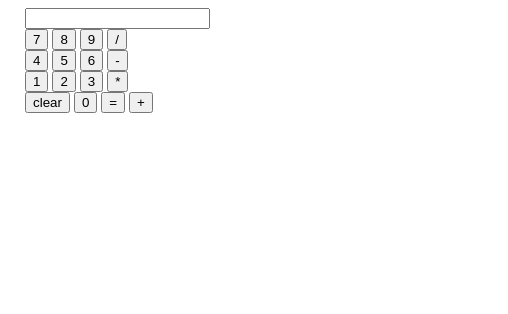
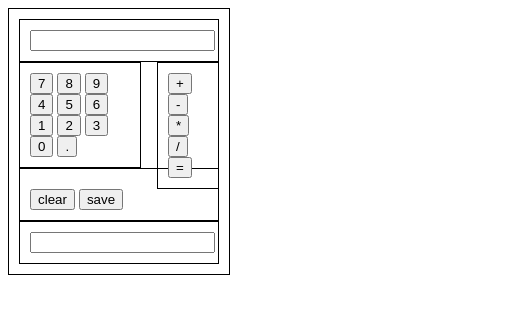
Before and after one commit to richardssinclair/calculator, a plain HTML site: page index.html in a window 390 px wide. Shown: the whole page, 508 px wide, since content can reach past the window. Drawn offline with Linux system fonts and the light colour scheme.

Commit message:
changes to layout

```diff
--- a/css/style.css
+++ b/css/style.css
@@ -1,3 +1,5 @@
+
+
 ul {
   margin: 0 auto;
   width: 340px;
@@ -7,6 +9,60 @@ ul {
 li {
 list-style-type: none;
 display: inline-block;
+}
+@media (max-width: 600px) {
+
+.calculator {
+  border-width: 1px;
+  border-style: solid;
+  border-color: black;
+  padding: 10px;
+  width: 200px;
+  background-color:
+}
+
+.screen {
+  border-width: 1px;
+  border-style: solid;
+  border-color: black;
+  padding: 10px;
+}
+
+.numbers {
+  border-width: 1px;
+  border-style: solid;
+  border-color: black;
+  padding: 10px;
+  display: inline-block;
+  width: 100px;
 
 }
-style.backgroundcolour =
+
+.operatorsBox {
+  border-width: 1px;
+  border-style: solid;
+  border-color: black;
+  padding: 10px;
+  width: 40px;
+  float: right;
+}
+
+.operatorsBox ul {
+  display: inline-grid;
+}
+
+.otherButtons{
+  border-width: 1px;
+  border-style: solid;
+  border-color: black;
+  padding: 10px;
+
+}
+
+.saveBox {
+  border-width: 1px;
+  border-style: solid;
+  border-color: black;
+  padding: 10px;
+
+}
--- a/index.html
+++ b/index.html
@@ -8,18 +8,24 @@
   <title>Calculator</title>
 </head>
 <body>
+
   <div class="calculator">
 
+    <div class="screen">
       <ul>
         <li>
           <input type="text" class="display">
+          <!-- <li><input type="text" class="savedMaths"></li> -->
         </li>
+      </ul>
+    </div>
+
+    <div class="numbers">
       <li>
         <ul>
           <li><input type="button" value="7" class="number"></li>
           <li><input type="button" value="8" class="number"></li>
           <li><input type="button" value="9" class="number"></li>
-        <li><input type="button" value="/" class="operator"></li>
         </ul>
       </li>
       <li>
@@ -27,7 +33,6 @@
           <li><input type="button" value="4" class="number"></li>
           <li><input type="button" value="5" class="number"></li>
           <li><input type="button" value="6" class="number"></li>
-        <li><input type="button" value="-" class="operator"></li>
         </ul>
       </li>
       <li>
@@ -35,18 +40,40 @@
           <li><input type="button" value="1" class="number"></li>
           <li><input type="button" value="2" class="number"></li>
           <li><input type="button" value="3" class="number"></li>
-        <li><input type="button" value="*" class="operator"></li>
         </ul>
       </li>
+      <ul>
+        <li><input type="button" value="0" class="number"></li>
+        <li><input type="button" value="." class="operator"></li>
+      </ul>
+    </div>
+
+    <div class="operatorsBox">
+      <li>
+        <ul>
+          <li><input type="button" value="+" class="operator"></li>
+          <li><input type="button" value="-" class="operator"></li>
+          <li><input type="button" value="*" class="operator"></li>
+          <li><input type="button" value="/" class="operator"></li>
+          <li><input type="button" value="=" class="equals"></li>
+        </ul>
+      </li>
+    </div>
+
+    <div class="otherButtons">
       <li>
         <ul>
           <li><input type="button" value="clear" class="clear"></li>
-        <li><input type="button" value="0" class="number"></li>
-        <li><input type="button" value="=" class="equals"></li>
-        <li><input type="button" value="+" class="operator"></li>
+          <li><input type="button" value="save" class="save"></li>
         </ul>
       </li>
-  </ul>
+    </div>
+
+    <div class="saveBox">
+      <input type="text" class="display">
+  </div>
+
+
   </div>
 </body>
 </html>
--- a/js/app.js
+++ b/js/app.js
@@ -65,6 +65,9 @@ function calculate(){
     case '/':
       answer = firstNumber / secondNumber
       break
+      case '.':
+        answer = firstNumber.secondNumber
+        break
     default:
       break;
   };
```
Also changed, not shown: 1 other file. Lines whose indentation alone changed are shown as unchanged.
